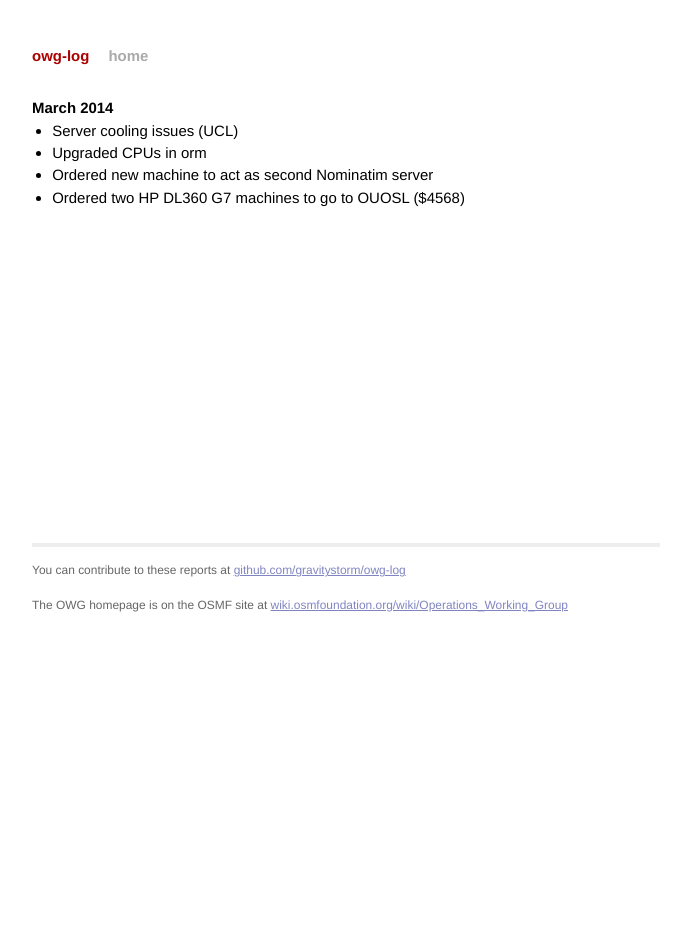
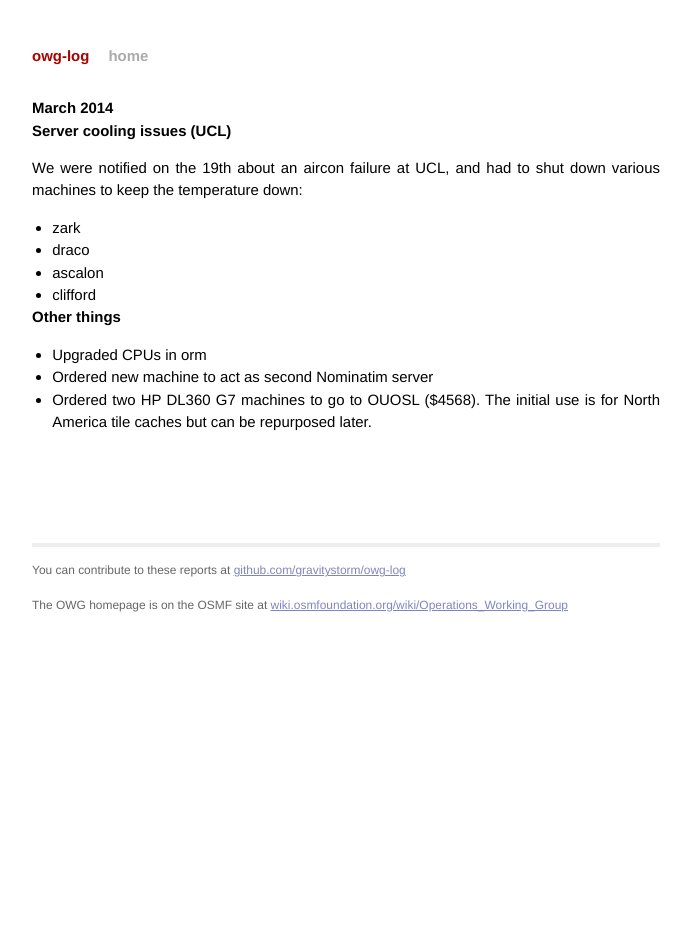
Before and after one commit to openstreetmap/owg-website, a Jekyll site: the page built from _posts/2014-03-01-march.md, in a window 1280 px wide. Shown: the whole page, without its empty margins (294-985 px from the left). Built offline with Jekyll 4.4.1, drawn with Linux system fonts in a browser that asks for light colours; Markdown is read by kramdown in place of the engine named in the settings.

Commit message:
Add some notes on the cooling issue.

```diff
--- a/_posts/2014-03-01-march.md
+++ b/_posts/2014-03-01-march.md
@@ -4,7 +4,17 @@ title:  "March 2014"
 date:   2014-03-31 23:59:59
 ---
 
-* Server cooling issues (UCL)
+# Server cooling issues (UCL)
+
+We were notified on the 19th about an aircon failure at UCL, and had to shut down various machines to keep the temperature down:
+
+* zark
+* draco
+* ascalon
+* clifford
+
+# Other things
+
 * Upgraded CPUs in orm
 * Ordered new machine to act as second Nominatim server
-* Ordered two HP DL360 G7 machines to go to OUOSL ($4568)
+* Ordered two HP DL360 G7 machines to go to OUOSL ($4568). The initial use is for North America tile caches but can be repurposed later.
```
